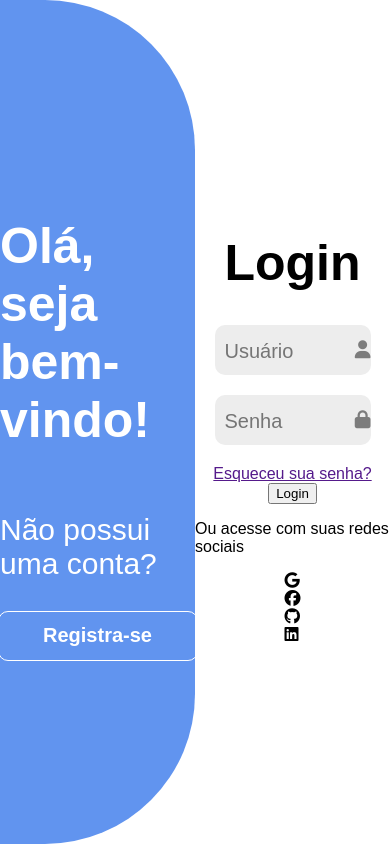
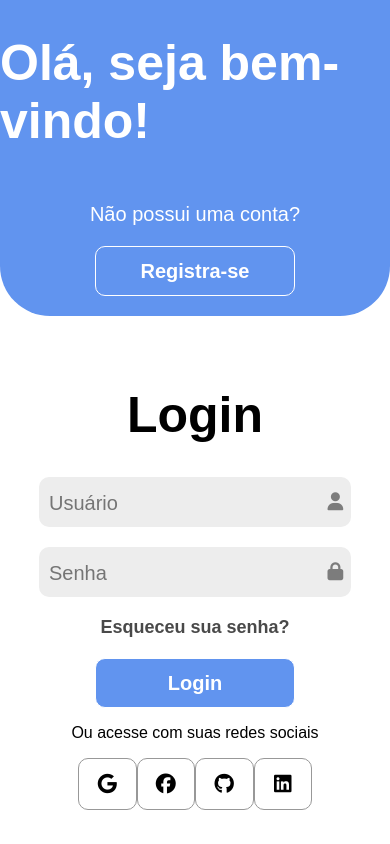
Before and after one commit to Jardheson/CursoGTech, a plain HTML site: page aula-5/index.html in a window 390 px wide. Drawn offline with Linux system fonts and the light colour scheme.

Commit message:
Jardheson

```diff
--- a/aula-5/style.css
+++ b/aula-5/style.css
@@ -79,7 +79,6 @@ body {
     font-size: 20px;
     border-radius: 10px;
     padding-left: 10px;
-    background-color: white;
     background-color: transparent;
 }
 
@@ -92,3 +91,103 @@ body {
     align-items: center;
     justify-content: center;
 }
+
+.container .direita a {
+    text-decoration: none;
+    color: #0f0e0ec1;
+    font-size: 18px;
+    font-weight: bold;
+    cursor: pointer;
+
+}
+
+.container .direita button {
+    width: 200px;
+    height: 50px;
+    color: white;
+    font-size: 20px;
+    cursor: pointer;
+    font-weight: bold;
+    border-radius: 10px;
+    border: 1px solid white;
+    background-color: #6194ef;
+    margin-top: 20px;
+}
+
+.container .direita .opcoes {
+    display: flex;
+    width: 35%;
+    height: 50px;
+    justify-content: space-between;
+
+}
+
+.container .direita .opcoes .opcao {
+    display: flex;
+    width: 50px;
+    height: 50px;
+    align-items: center;
+    border: 1px solid #989898;
+    justify-content: center;
+    border-radius: 10px;
+    font-size: 20px;
+
+}
+
+@media (max-width: 767px) {
+    .container {
+        flex-direction: column;
+    }
+
+    .container .esquerda {
+        width: 100%;
+        height: 40%;
+        border-top-right-radius: 0px;
+        border-bottom-right-radius: 50px;
+        border-bottom-left-radius: 50px;
+        padding-bottom: 20px;
+        /* text-align: center; */
+    }
+    .container h1 {
+        font-size: 30px;
+    }
+
+    .container .esquerda p {
+        font-size: 20px;
+    }
+
+    .container .direita {
+        width: 100%;
+        height: 75%;
+    }
+
+    .container .direita .opcoes {
+        width: 100%;
+    }
+
+    .container .direita .opcoes .opcao {
+    width: 100%;
+        height: 50px;
+        margin-bottom: 10px;
+    }
+    .container .direita {
+        width: 100%;
+        height: 75%;
+    }
+
+    .direita .direita .inp {
+        width: 90%;
+    }
+
+    .container .direita .opcoes {
+        width: 60%;
+    }
+
+}
+@media (max-width: 1023px) {
+    .container .esquerda .opcoes {
+        width: 50%;
+
+    }
+
+}
```
Also changed, not shown: 1 other file.
